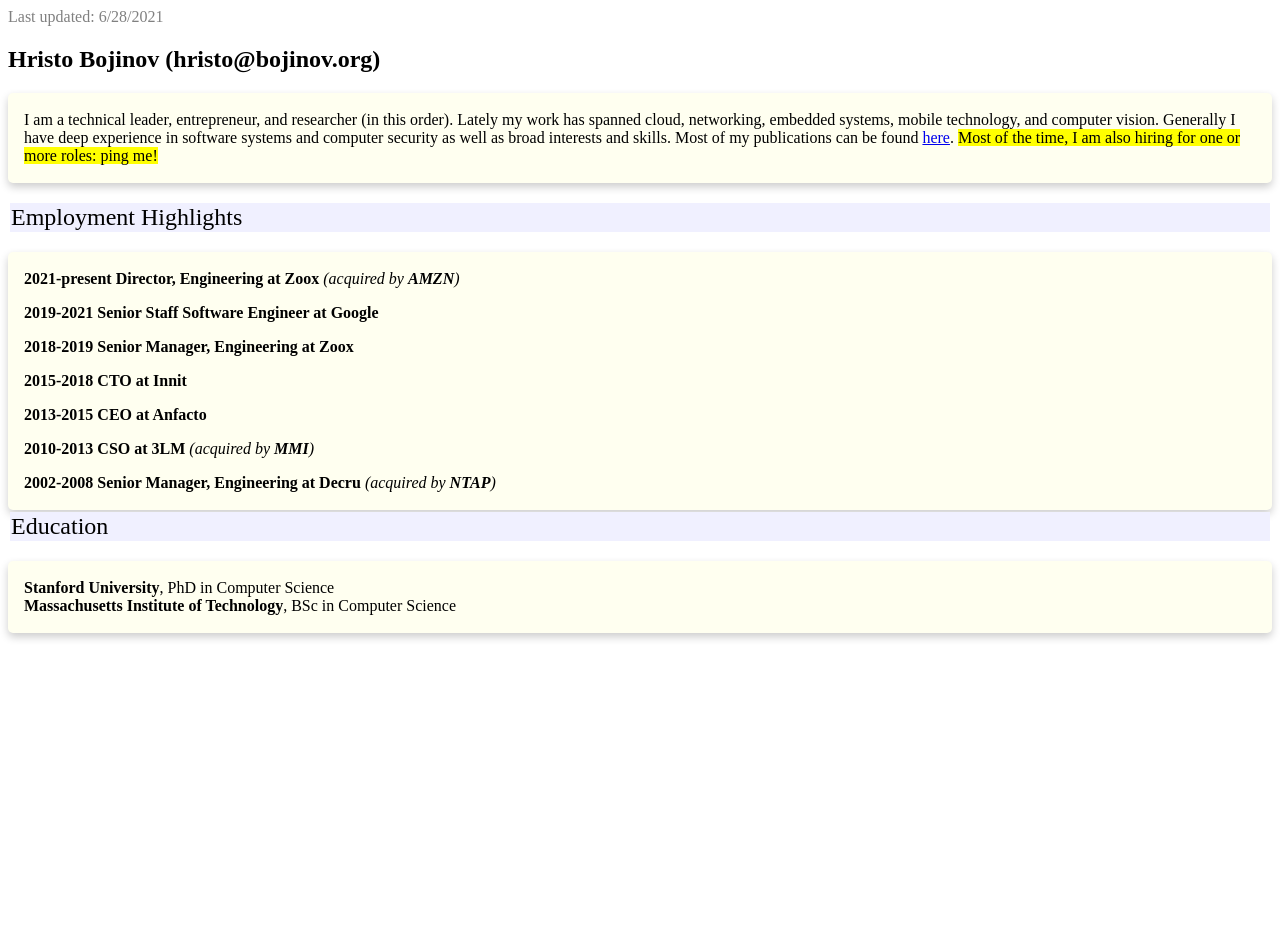
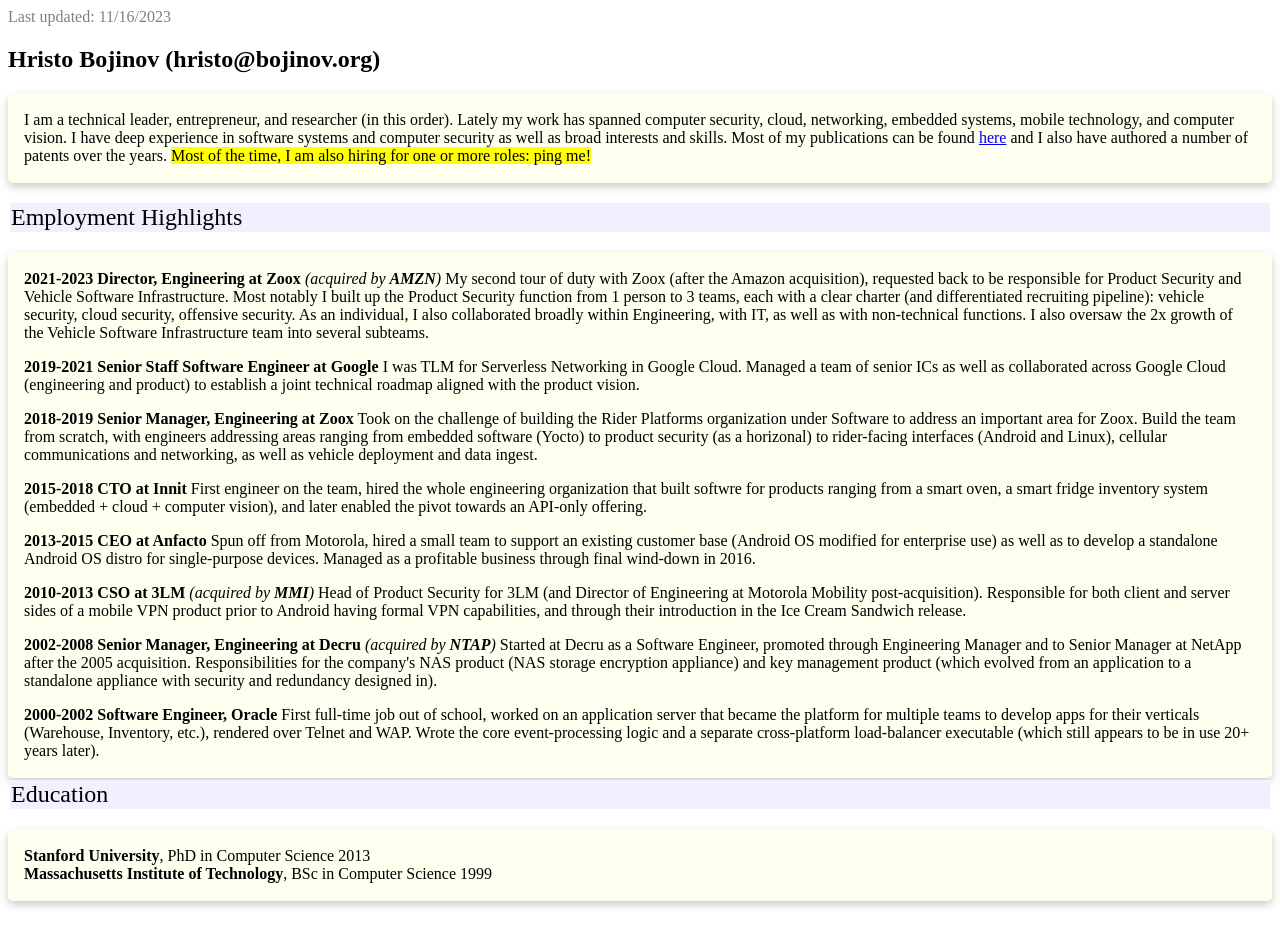
Before and after one commit to hristo/hristo.github.io, a plain HTML site: page resume.html in a window 1280 px wide. Before the commit the page ends 800 px from the top, so only its background shows below. Drawn offline with Linux system fonts and the light colour scheme.

Commit message:
Update 11/16/2023

```diff
--- a/resume.html
+++ b/resume.html
@@ -24,29 +24,31 @@ hx { background-color:#FFFF00; }
 
 <body>
 
-<p><font color="gray">Last updated: 6/28/2021</font></p>
+<p><font color="gray">Last updated: 11/16/2023</font></p>
 
 <h2>Hristo Bojinov (hristo@bojinov.org)</h2>
 
-<div class="card"><div class="container"><p>I am a technical leader, entrepreneur, and researcher (in this order). Lately my work has spanned cloud, networking, embedded systems, mobile technology, and computer vision. Generally I have deep experience in software systems and computer security as well as broad interests and skills. Most of my publications can be found <a href="publications.html">here</a>. <hx>Most of the time, I am also hiring for one or more roles: ping me!</hx></p></div></div><br/>
+<div class="card"><div class="container"><p>I am a technical leader, entrepreneur, and researcher (in this order). Lately my work has spanned computer security, cloud, networking, embedded systems, mobile technology, and computer vision. I have deep experience in software systems and computer security as well as broad interests and skills. Most of my publications can be found <a href="publications.html">here</a> and I also have authored a number of patents over the years. <hx>Most of the time, I am also hiring for one or more roles: ping me!</hx></p></div></div><br/>
 
 <table width="100%"><tr><td valign="middle" bgcolor="#F0F0FF"><font size="+2">Employment Highlights</font></td></tr></table>
 
 <br/>
 <div class="card"><div class="container">
-<p><b>2021-present</b> <b>Director, Engineering at Zoox</b> <em>(acquired by <b>AMZN</b>)</em></p>
+<p><b>2021-2023</b> <b>Director, Engineering at Zoox</b> <em>(acquired by <b>AMZN</b>)</em> My second tour of duty with Zoox (after the Amazon acquisition), requested back to be responsible for Product Security and Vehicle Software Infrastructure. Most notably I built up the Product Security function from 1 person to 3 teams, each with a clear charter (and differentiated recruiting pipeline): vehicle security, cloud security, offensive security. As an individual, I also collaborated broadly within Engineering, with IT, as well as with non-technical functions. I also oversaw the 2x growth of the Vehicle Software Infrastructure team into several subteams.</p>
 
-<p><b>2019-2021</b> <b>Senior Staff Software Engineer at Google</b></p>
+<p><b>2019-2021</b> <b>Senior Staff Software Engineer at Google</b> I was TLM for Serverless Networking in Google Cloud. Managed a team of senior ICs as well as collaborated across Google Cloud (engineering and product) to establish a joint technical roadmap aligned with the product vision.</p>
 
-<p><b>2018-2019</b> <b>Senior Manager, Engineering at Zoox</b></p>
+<p><b>2018-2019</b> <b>Senior Manager, Engineering at Zoox</b> Took on the challenge of building the Rider Platforms organization under Software to address an important area for Zoox. Build the team from scratch, with engineers addressing areas ranging from embedded software (Yocto) to product security (as a horizonal) to rider-facing interfaces (Android and Linux), cellular communications and networking, as well as vehicle deployment and data ingest.</p>
 
-<p><b>2015-2018</b> <b>CTO at Innit</b></p>
+<p><b>2015-2018</b> <b>CTO at Innit</b> First engineer on the team, hired the whole engineering organization that built softwre for products ranging from a smart oven, a smart fridge inventory system (embedded + cloud + computer vision), and later enabled the pivot towards an API-only offering.</p>
 
-<p><b>2013-2015</b> <b>CEO at Anfacto</b></p>
+<p><b>2013-2015</b> <b>CEO at Anfacto</b> Spun off from Motorola, hired a small team to support an existing customer base (Android OS modified for enterprise use) as well as to develop a standalone Android OS distro for single-purpose devices. Managed as a profitable business through final wind-down in 2016.</p>
 
-<p><b>2010-2013</b> <b>CSO at 3LM</b> <em>(acquired by <b>MMI</b>)</em></p>
+<p><b>2010-2013</b> <b>CSO at 3LM</b> <em>(acquired by <b>MMI</b>)</em> Head of Product Security for 3LM (and Director of Engineering at Motorola Mobility post-acquisition). Responsible for both client and server sides of a mobile VPN product prior to Android having formal VPN capabilities, and through their introduction in the Ice Cream Sandwich release.</p>
 
-<p><b>2002-2008</b> <b>Senior Manager, Engineering at Decru</b> <em>(acquired by <b>NTAP</b>)</em></p>
+<p><b>2002-2008</b> <b>Senior Manager, Engineering at Decru</b> <em>(acquired by <b>NTAP</b>)</em> Started at Decru as a Software Engineer, promoted through Engineering Manager and to Senior Manager at NetApp after the 2005 acquisition. Responsibilities for the company's NAS product (NAS storage encryption appliance) and key management product (which evolved from an application to a standalone appliance with security and redundancy designed in).</p>
+
+<p><b>2000-2002</b> <b>Software Engineer, Oracle</b> First full-time job out of school, worked on an application server that became the platform for multiple teams to develop apps for their verticals (Warehouse, Inventory, etc.), rendered over Telnet and WAP. Wrote the core event-processing logic and a separate cross-platform load-balancer executable (which still appears to be in use 20+ years later).</p>
 </div></div>
 </div></div>
 
@@ -55,8 +57,8 @@ hx { background-color:#FFFF00; }
 <br/>
 <div class="card"><div class="container">
 <p>
-<b>Stanford University</b>, PhD in Computer Science<br/>
-<b>Massachusetts Institute of Technology</b>, BSc in Computer Science</p>
+<b>Stanford University</b>, PhD in Computer Science 2013<br/>
+<b>Massachusetts Institute of Technology</b>, BSc in Computer Science 1999</p>
 </div></div>
 <br/>
 
```
